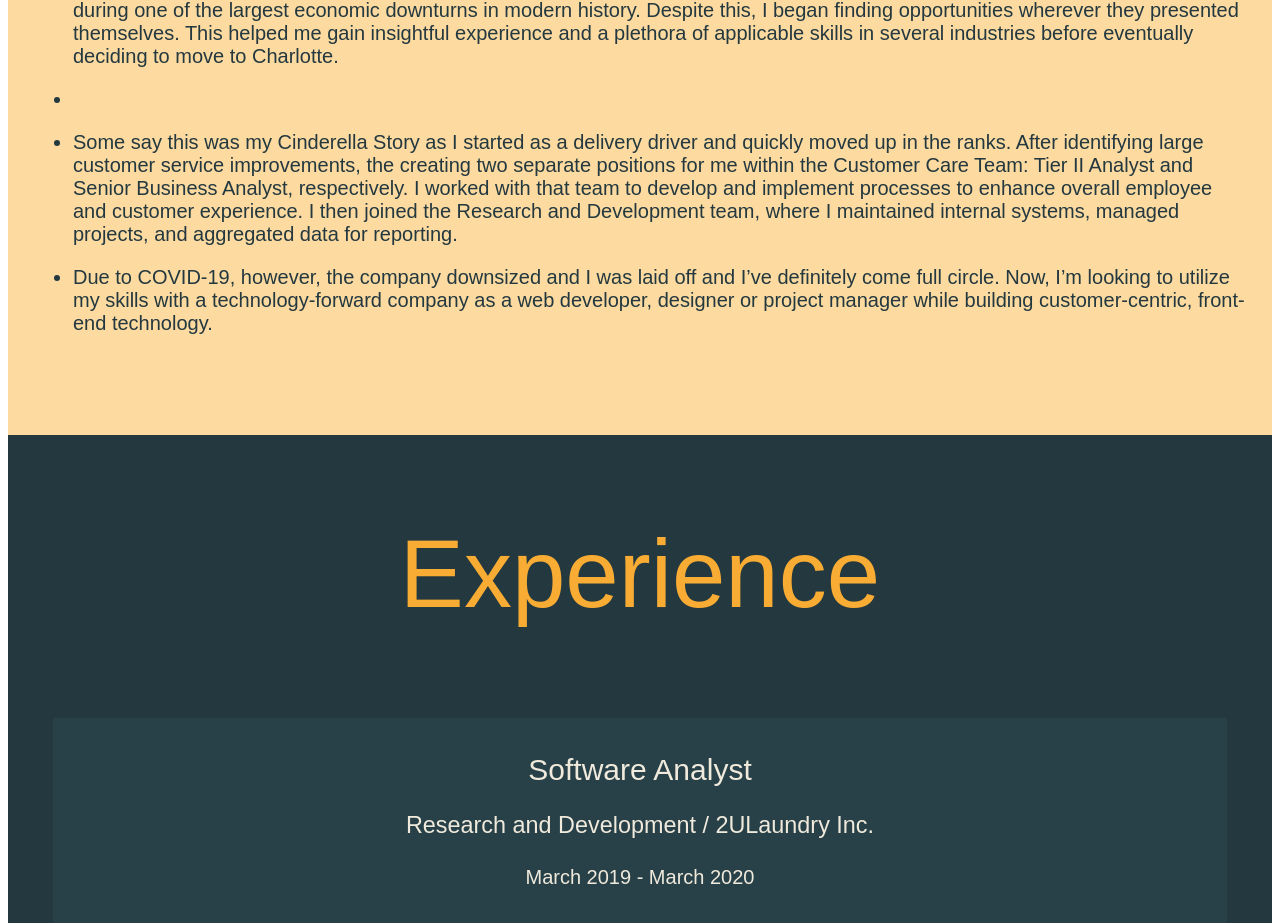
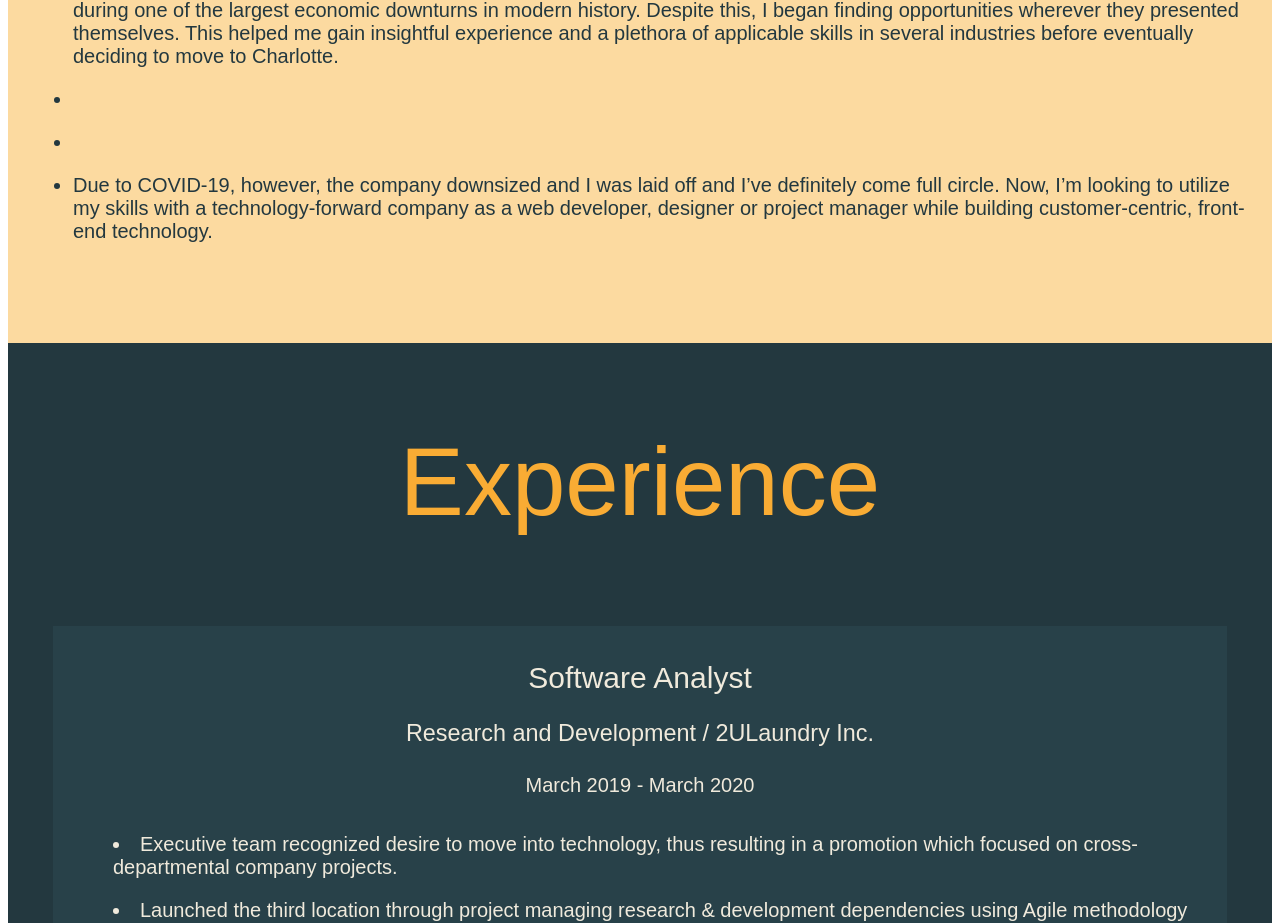
Before and after one commit to lflint07/new_website, a React (Create React App) app: page / in a window 1280 px wide. Shown: the part 1278-2201 px from the top of the page. Built offline with nearby package versions, Linux system fonts and the light colour scheme.

Commit message:
testing commits

```diff
--- a/src/components/About.js
+++ b/src/components/About.js
@@ -37,7 +37,7 @@ function About() {
               </li>
               <li>
                 <p>
-                  Some say this was my Cinderella Story as I started as a
+                  {/* Some say this was my Cinderella Story as I started as a
                   delivery driver and quickly moved up in the ranks. After
                   identifying large customer service improvements, the creating
                   two separate positions for me within the Customer Care Team:
@@ -46,7 +46,7 @@ function About() {
                   enhance overall employee and customer experience. I then
                   joined the Research and Development team, where I maintained
                   internal systems, managed projects, and aggregated data for
-                  reporting.
+                  reporting. */}
                 </p>
               </li>
               <li>
```
